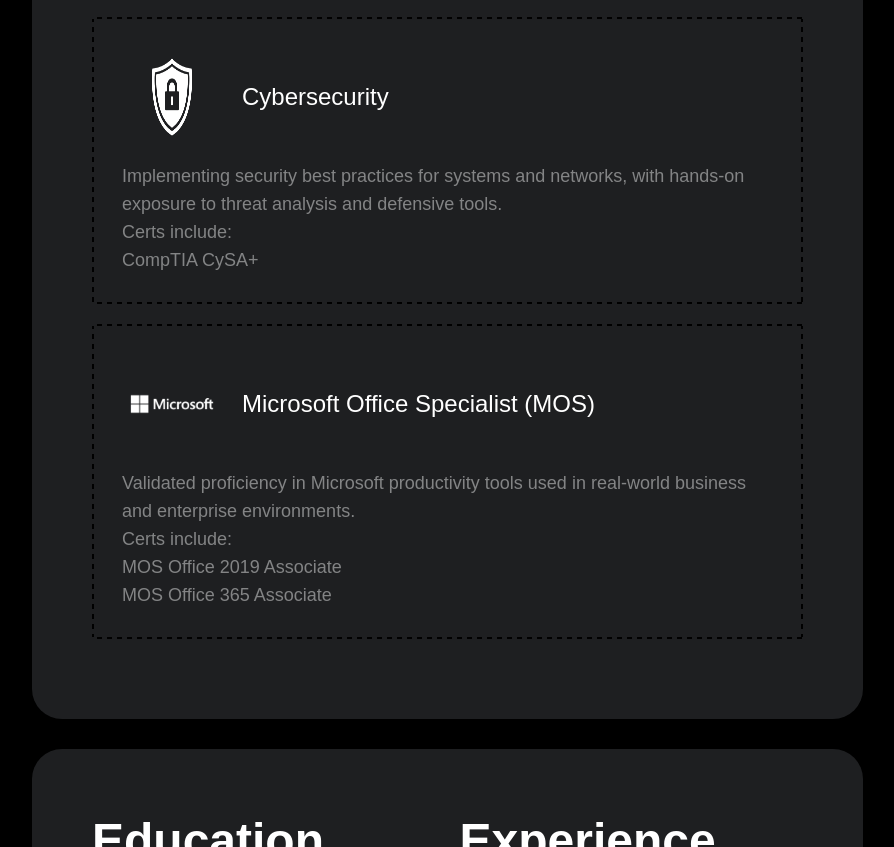
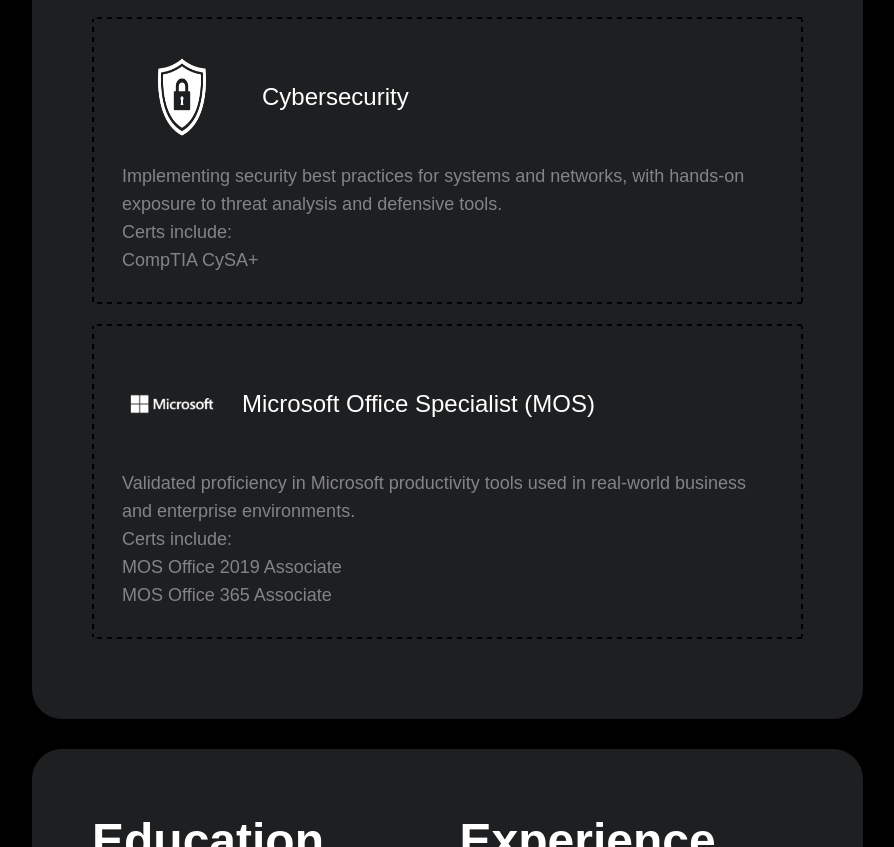
Before and after one commit to who-is-M4TT/Porfolio-Website, a plain HTML site: page index.html in a window 1280 px wide. Shown: the part 4734-5581 px from the top of the page, without its empty margins (335-1229 px from the left). Drawn offline with Linux system fonts and the light colour scheme; a web font is replaced by a local one.

Commit message:
Change Width

```diff
--- a/index.html
+++ b/index.html
@@ -681,7 +681,7 @@
                         </div>
                         <div class="services-box fade_down">
                             <div>
-                                <img class="services-icon" src="assets/personal/CyberSec.png" style="width: 100px; height: 100px;" alt="branding">
+                                <img class="services-icon" src="assets/personal/CyberSec.png" style="width: 120px; height: 100px;" alt="branding">
                                 <p class="web-dev-text">Cybersecurity</p>
                             </div>
                             <p class="visionary">Implementing security best practices for systems and networks,
```
